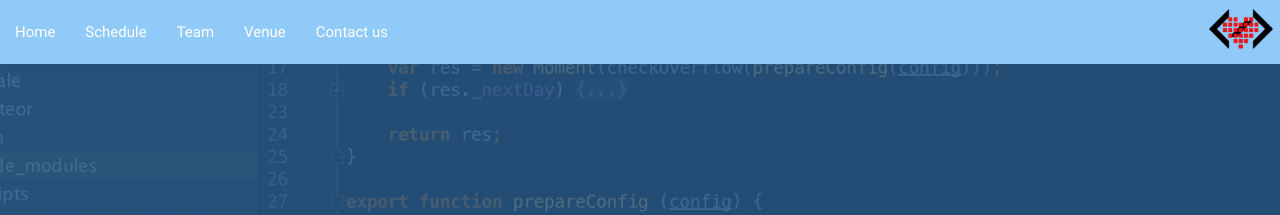
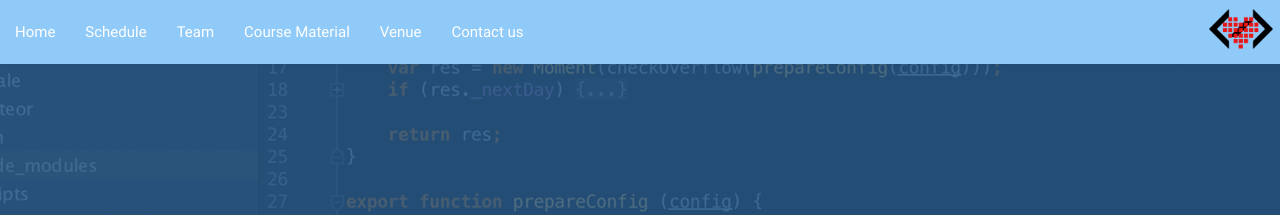
Before and after one commit to jayjayjpg/jayjayjpg.github.io, a Jekyll site: the page built from materials.html, in a window 1280 px wide. Shown: the top 215 px of the page. Built offline with Jekyll 4.4.1, drawn with Linux system fonts in a browser that asks for light colours.

Commit message:
Added materials download link and activated

```diff
--- a/_includes/header.html
+++ b/_includes/header.html
@@ -9,7 +9,7 @@
         <li><a href="/">Home</a></li>
         <li><a href="/schedule">Schedule</a></li>
         <li><a href="/team">Team</a></li>
-        <!--<li><a href="/materials">Course Material</a></li>-->
+        <li><a href="/materials">Course Material</a></li>
         <li><a href="/venue">Venue</a></li>
         <li><a href="/contact">Contact us</a></li>
       </ul>
@@ -17,7 +17,7 @@
         <li><a href="/">Home</a></li>
         <li><a href="/schedule">Schedule</a></li>
         <li><a href="/team">Team</a></li>
-        <!--<li><a href="/materials">Course Material</a></li>-->
+        <li><a href="/materials">Course Material</a></li>
         <li><a href="/venue">Venue</a></li>
         <li><a href="/contact">Contact us</a></li>
       </ul>
--- a/materials.html
+++ b/materials.html
@@ -25,7 +25,7 @@ permalink: /materials/
             <i class="material-icons large">get_app</i>
         </div>
         <div class="row">
-            <a class="btn-large waves-effect waves-light" href="https://drive.google.com/uc?export=download&id=0B2Z6laYUQvMuQlZpSlZCQ0loSE0"
+            <a class="btn-large waves-effect waves-light" href="https://drive.google.com/uc?export=download&id=0B4mUQo6_fgAWWkJzaWJiU2FJNW8"
                target="_blank">Download</a>
         </div>
     </div>
```
